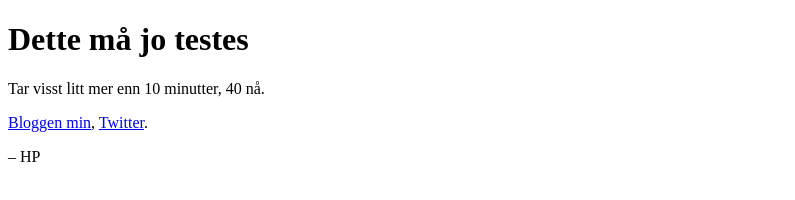
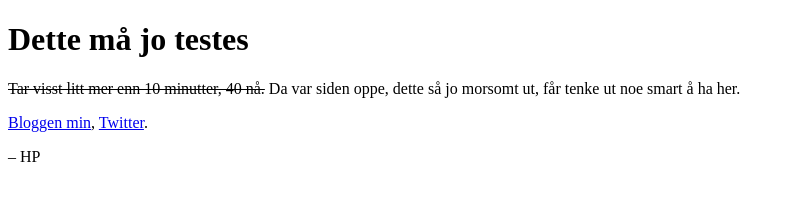
Before and after one commit to HP/hp.github.com, a plain HTML site: page index.html in a window 1280 px wide. Shown: the whole page, without its empty margins (0-795 px from the left). Drawn offline with Linux system fonts and the light colour scheme.

Commit message:
Updated index.html

```diff
--- a/index.html
+++ b/index.html
@@ -11,7 +11,7 @@
 
 <body>
   <h1>Dette må jo testes</h1>
-  <p>Tar visst litt mer enn 10 minutter, 40 nå.</p>
+  <p><del>Tar visst litt mer enn 10 minutter, 40 nå.</del> Da var siden oppe, dette så jo morsomt ut, får tenke ut noe smart å ha her.</p>
   <p><a href="http://hanspetter.no">Bloggen min</a>, <a href="http://twitter.com/hanspetter">Twitter</a>.</p>
   <p>– HP</p>
 </body>
```
